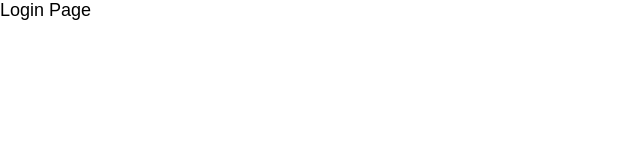
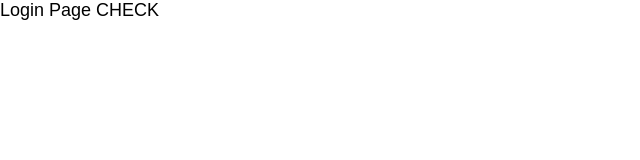
Before and after one commit to HimanshuKanojiya/react-web-amazon, a React (Create React App) app: page /login in a window 1280 px wide. Shown: the top 160 px of the page, without its empty margins (0-640 px from the left). Built offline with nearby package versions, Linux system fonts and the light colour scheme.

Commit message:
merge changes to develop

```diff
--- a/src/pages/Login.tsx
+++ b/src/pages/Login.tsx
@@ -3,7 +3,7 @@ import React from "react";
 const Login: React.FC = () => {
   return (
     <>
-      <p>Login Page</p>
+      <p>Login Page CHECK</p>
     </>
   );
 };
```
